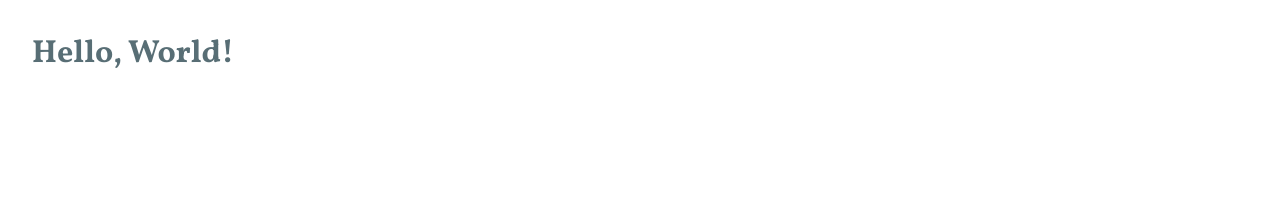
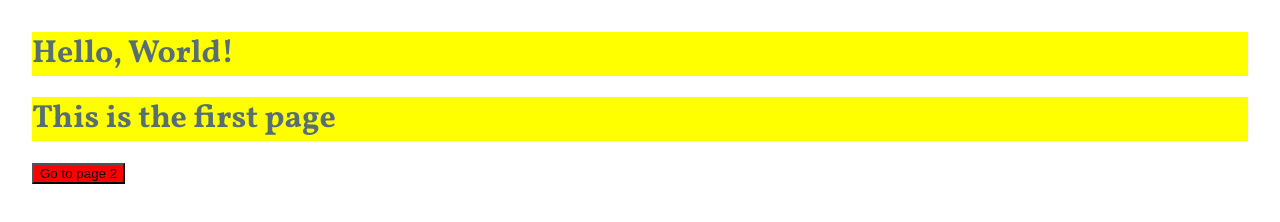
Before and after one commit to MHoussam/hello_world, a plain HTML site: page index.html in a window 1280 px wide. Drawn offline with Linux system fonts and the light colour scheme.

Commit message:
Add a button and text

```diff
--- a/index.html
+++ b/index.html
@@ -12,5 +12,7 @@
   </head>
   <body>
     <h1>Hello, World!</h1>
+    <h1>This is the first page</h1>
+    <button class="btn-1">Go to page 2</button>
   </body>
 </html>
--- a/style.css
+++ b/style.css
@@ -7,4 +7,9 @@ body {
 h1 {
   font-weight: 700;
   color: #586e75;
+  background-color: Yellow;
 }
+
+.btn-1 {
+  background-color: red;
+}
```
